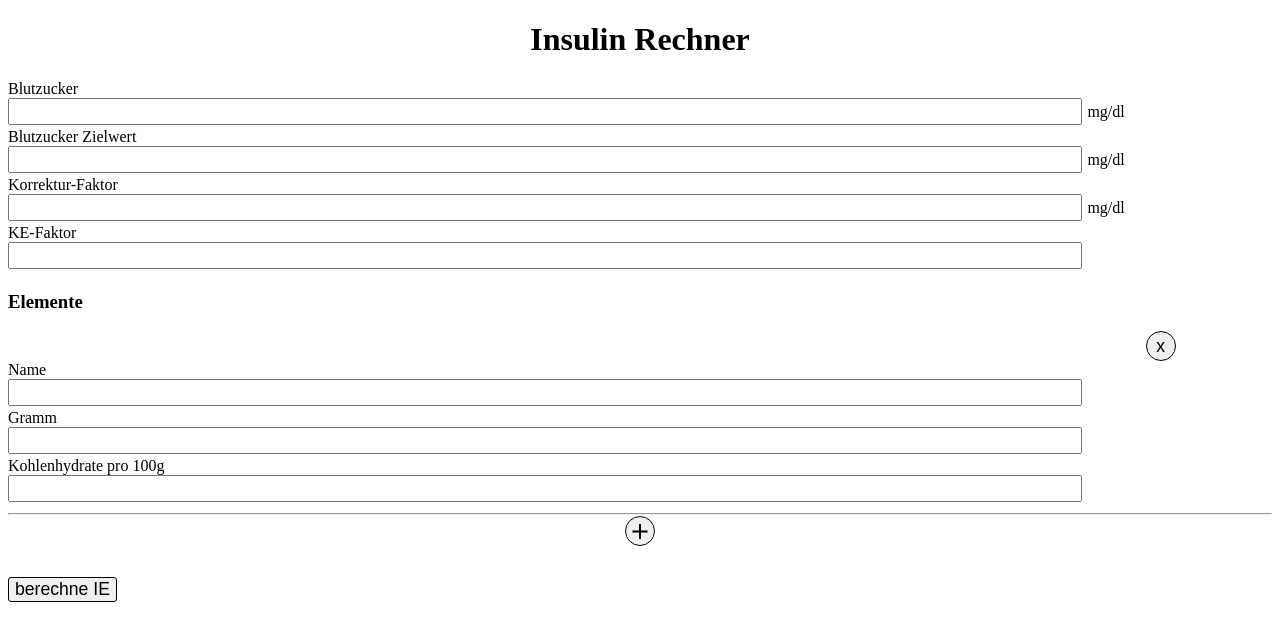
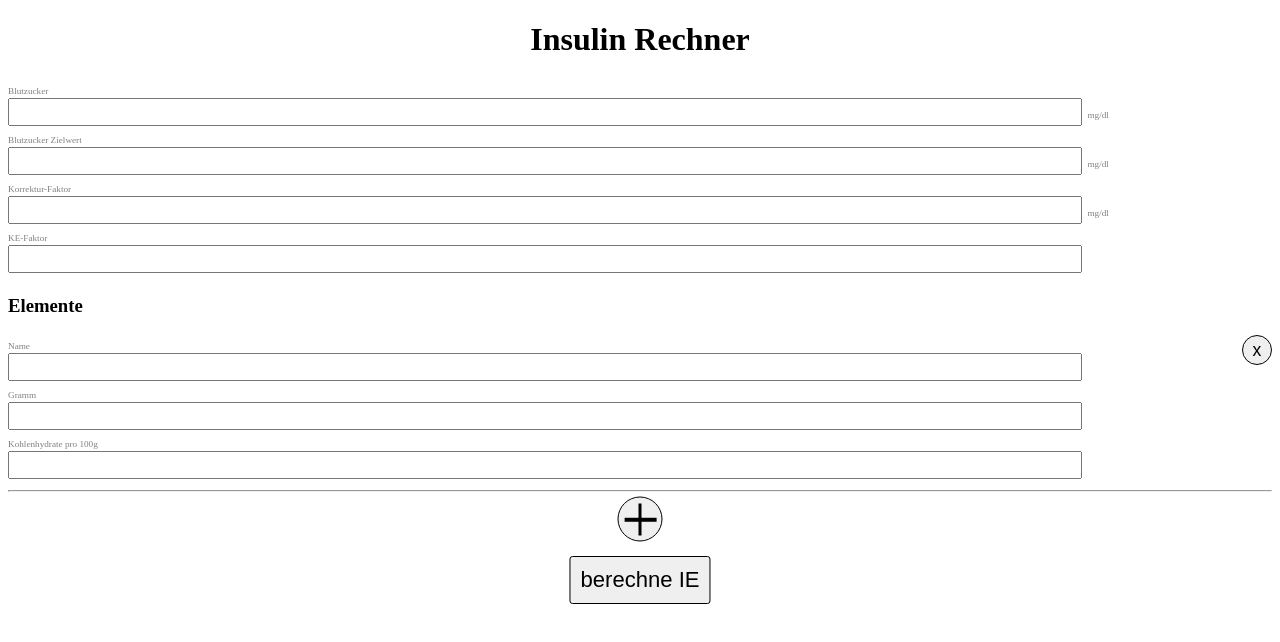
Before and after one commit to Derion23/insulin-calculator, a React (Create React App) app: page / in a window 1280 px wide. Both pictures are taken after a click on the button 640 px from the left and 331 px from the top of the page. Shown: the top 642 px of the page. Built offline with nearby package versions, Linux system fonts and the light colour scheme.

Commit message:
bold input

```diff
--- a/src/App.js
+++ b/src/App.js
@@ -103,6 +103,7 @@ export default function App() {
         IE = Math.round(IE * 10) / 10
 
         setTotalIE(IE)
+        window.scrollTo(0, 0)
     }
 
     return (
--- a/src/Components/FoodItem.js
+++ b/src/Components/FoodItem.js
@@ -1,7 +1,6 @@
 import React from 'react'
 
 import '../css/style.css'
-import '../css/foodItem.css'
 import Input from './Input'
 
 export default function FoodItem({id, name='', grams='', carbohydratesPer100Grams ='', handleChange, deleteFoodItem}) {
--- a/src/css/foodItem.css
+++ /dev/null
@@ -1,36 +0,0 @@
-*, *::before, *::after{
-    box-sizing: border-box;
-}
-
-.delete-food-item-button{
-    margin: 0;
-    position: relative;
-    top: 50%;
-    left: 90%;
-    width: 30px;
-    height: 30px;
-    border-radius: 50%;
-    border: 1px solid black;
-    display: flex;
-    justify-content: center;
-    align-items: center;
-    font-size: 1.1rem;
-}
-
-
-.delete-food-item-button::before
-.delete-food-item-button::after{
-    content:"";
-    background-color: black;
-
-    width: 2px;
-    height: 15px;
-}
-
-.delete-food-item-button::before{
-    transform: rotate(45deg);
-}
-
-.delete-food-item-button::after{
-    transform: rotate(-45deg);
-}
--- a/src/css/style.css
+++ b/src/css/style.css
@@ -3,8 +3,9 @@
 }
 
 :root{
-    --cell-size: 30px;
+    --cell-size: 45px;
     --mark-size: calc(var(--cell-size) * .9);
+    --input-font-size: 1.15rem
 }
 
 body{
@@ -23,7 +24,14 @@ input{
     width: 85%;
     margin-right: 5px;
     margin-bottom: 3px;
-    font-size: 1.1rem;
+    font-size: var(--input-font-size);
+    font-weight: bold;
+    /* border: 1px solid rgba(0, 0, 0, 0.1) */
+}
+
+label{
+    font-size: calc(var(--input-font-size) * 0.5);
+    color: grey;
 }
 
 .output{
@@ -32,14 +40,54 @@ input{
 }
 
 .calculateIE-button{
-    font-size: 1.1rem;
-    padding: 2px, 5px;
+    font-size: calc(var(--input-font-size) * 1.2);
+    padding: 10px;
     border: 1px solid black;
     border-radius: 3px;
+    position: relative;
+    top: 50%;
+    left: 50%;
+    -ms-transform: translate(-50%, -50%);
+    transform: translate(-50%, -50%);
+}
+
+.calculateIE-button:active{
+    background-color: rgb(211, 210, 210);
+}
+
+.delete-food-item-button{
+    margin: 0;
+    float: right;
+    width: 30px;
+    height: 30px;
+    border-radius: 50%;
+    border: 1px solid black;
+    display: flex;
+    justify-content: center;
+    align-items: center;
+    font-size: 1.1rem;
+}
+
+
+.delete-food-item-button::before
+.delete-food-item-button::after{
+    content:"";
+    background-color: black;
+
+    width: 2px;
+    height: 15px;
+}
+
+.delete-food-item-button::before{
+    transform: rotate(45deg);
+}
+
+.delete-food-item-button::after{
+    transform: rotate(-45deg);
 }
 
 .add-new-food-item-button{
-    margin: 0;
+    margin-top: calc(0.6 * var(--cell-size));
     position: relative;
     top: 50%;
     left: 50%;
@@ -63,8 +111,8 @@ button:focus{
     content:"";
     background-color: black;
     position: absolute;
-    width: 2px;
-    height: 15px;
+    width: calc(var(--mark-size) * 0.095);
+    height: calc(var(--mark-size) * 0.8);
 }
 
 .add-new-food-item-button::after{
```
Also changed, not shown: 12 other files (tests, documents, lock files or other folders).
